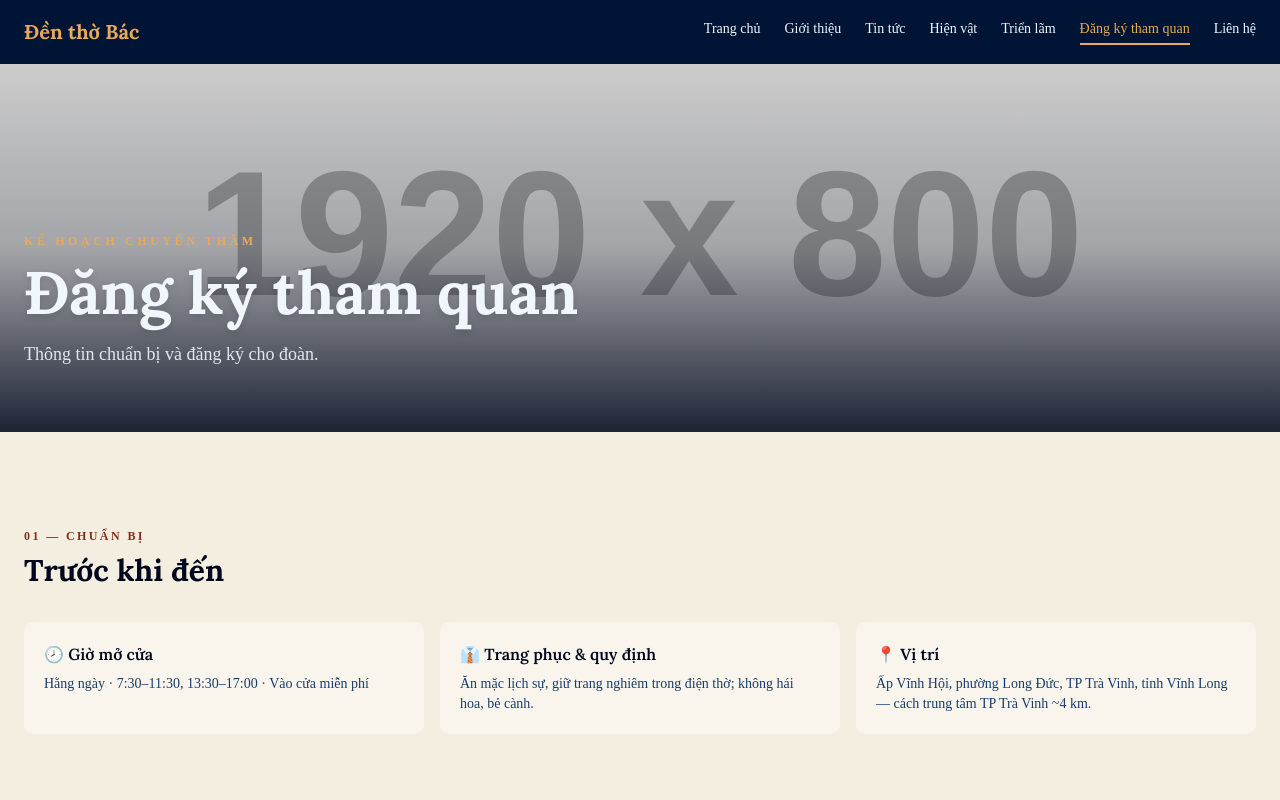
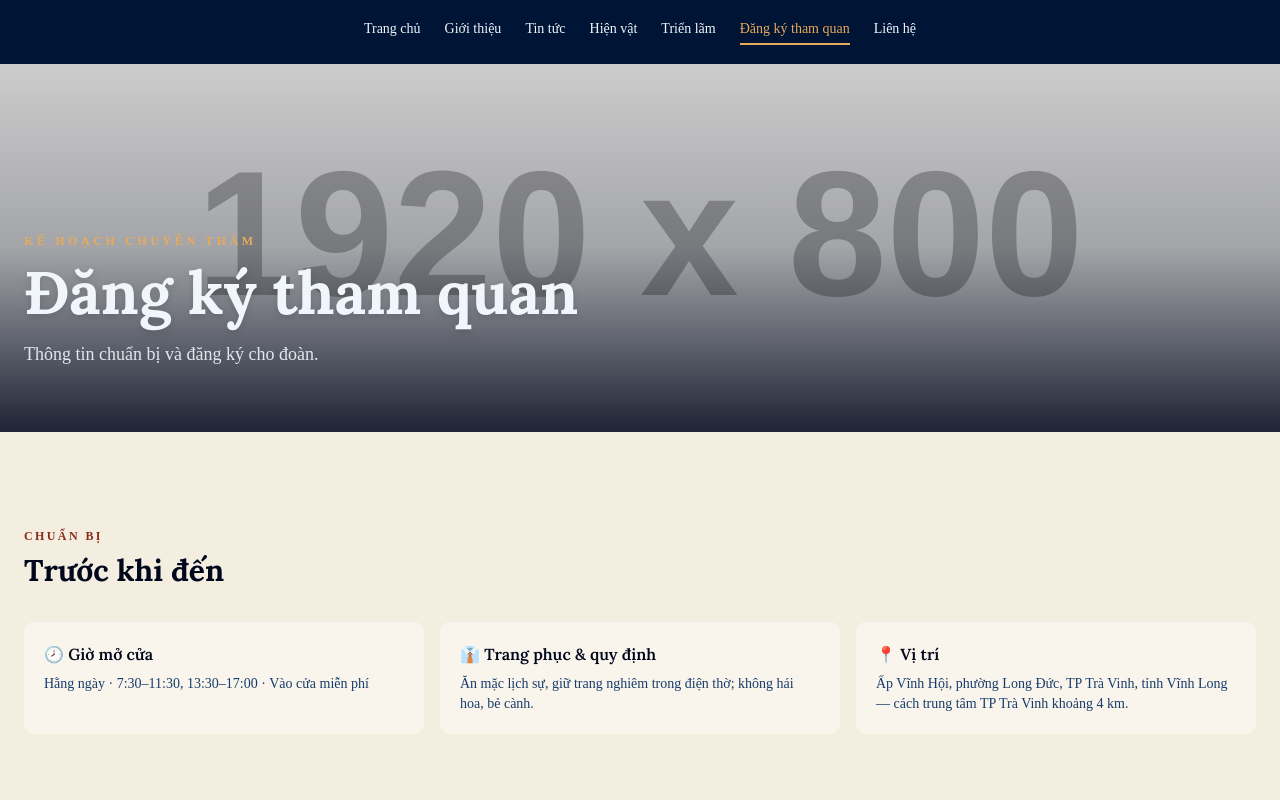
Before and after one commit to lvnam96/cn-dx23tt10-levannam-website-nextjs, a Next.js app: page /dang-ky-tham-quan in a window 1280 px wide. Shown: the top 800 px of the page. Built offline with nearby package versions, Linux system fonts and the light colour scheme.

Commit message:
chore: improve wording

```diff
--- a/app/(public)/dang-ky-tham-quan/page.tsx
+++ b/app/(public)/dang-ky-tham-quan/page.tsx
@@ -1,29 +1,50 @@
-import type { Metadata } from 'next'
-import { PageHero } from '@/components/public/PageHero'
-import { SectionWrapper } from '@/components/public/SectionWrapper'
-import { SectionHeader } from '@/components/public/SectionHeader'
-import { MapEmbed } from '@/components/public/MapEmbed'
-import { FaqAccordion } from '@/components/public/FaqAccordion'
-import { CrossLinkCards } from '@/components/public/CrossLinkCards'
-import { TourForm } from '@/components/public/TourForm'
-import { VISIT_INFO } from '@/lib/visit-info'
+import type { Metadata } from 'next';
+import { PageHero } from '@/components/public/PageHero';
+import { SectionWrapper } from '@/components/public/SectionWrapper';
+import { SectionHeader } from '@/components/public/SectionHeader';
+import { MapEmbed } from '@/components/public/MapEmbed';
+import { FaqAccordion } from '@/components/public/FaqAccordion';
+import { CrossLinkCards } from '@/components/public/CrossLinkCards';
+import { TourForm } from '@/components/public/TourForm';
+import { VISIT_INFO } from '@/lib/visit-info';
 
 export const metadata: Metadata = {
   title: 'Đăng ký tham quan',
   description: 'Đăng ký tham quan đoàn tại di tích Đền thờ Bác — giờ mở cửa, quy định, bản đồ.',
-}
+};
 
 export default function TourPage() {
   return (
     <>
-      <PageHero eyebrow="Kế hoạch chuyến thăm" title="Đăng ký tham quan" subtitle="Thông tin chuẩn bị và đăng ký cho đoàn." image="https://placehold.co/1920x800.png?text=Tham+quan" size="sm" />
+      <PageHero
+        eyebrow="Kế hoạch chuyến thăm"
+        title="Đăng ký tham quan"
+        subtitle="Thông tin chuẩn bị và đăng ký cho đoàn."
+        image="https://placehold.co/1920x800.png?text=Tham+quan"
+        size="sm"
+      />
 
       <SectionWrapper>
         <SectionHeader index="01" eyebrow="Chuẩn bị" title="Trước khi đến" />
         <div className="grid grid-cols-1 gap-4 md:grid-cols-3">
-          <div className="rounded-lg bg-paper-card p-5"><h3 className="font-heading font-semibold">🕗 Giờ mở cửa</h3><p className="mt-2 text-sm text-muted-foreground">{VISIT_INFO.hoursShort} · {VISIT_INFO.ticket}</p></div>
-          <div className="rounded-lg bg-paper-card p-5"><h3 className="font-heading font-semibold">👔 Trang phục & quy định</h3><p className="mt-2 text-sm text-muted-foreground">Ăn mặc lịch sự, giữ trang nghiêm trong điện thờ; không hái hoa, bẻ cành.</p></div>
-          <div className="rounded-lg bg-paper-card p-5"><h3 className="font-heading font-semibold">📍 Vị trí</h3><p className="mt-2 text-sm text-muted-foreground">{VISIT_INFO.address} — cách trung tâm TP Trà Vinh ~4 km.</p></div>
+          <div className="rounded-lg bg-paper-card p-5">
+            <h3 className="font-heading font-semibold">🕗 Giờ mở cửa</h3>
+            <p className="mt-2 text-sm text-muted-foreground">
+              {VISIT_INFO.hoursShort} · {VISIT_INFO.ticket}
+            </p>
+          </div>
+          <div className="rounded-lg bg-paper-card p-5">
+            <h3 className="font-heading font-semibold">👔 Trang phục & quy định</h3>
+            <p className="mt-2 text-sm text-muted-foreground">
+              Ăn mặc lịch sự, giữ trang nghiêm trong điện thờ; không hái hoa, bẻ cành.
+            </p>
+          </div>
+          <div className="rounded-lg bg-paper-card p-5">
+            <h3 className="font-heading font-semibold">📍 Vị trí</h3>
+            <p className="mt-2 text-sm text-muted-foreground">
+              {VISIT_INFO.address} — cách trung tâm TP Trà Vinh khoảng 4 km.
+            </p>
+          </div>
         </div>
       </SectionWrapper>
 
@@ -44,8 +65,14 @@ export default function TourPage() {
         <FaqAccordion
           items={[
             { q: 'Có mất phí tham quan không?', a: 'Khu di tích mở cửa tự do, vào cửa miễn phí cho mọi du khách.' },
-            { q: 'Đoàn đông cần đặt trước bao lâu?', a: 'Nên đăng ký trước vài ngày để Ban quản lý sắp xếp đón tiếp; chúng tôi sẽ liên hệ lại qua điện thoại để xác nhận.' },
-            { q: 'Có khu vực cho học sinh, sinh viên không?', a: 'Có khu vui chơi và cắm trại trong khuôn viên 5,4 ha, phù hợp cho các đoàn tham quan giáo dục.' },
+            {
+              q: 'Đoàn đông cần đặt trước bao lâu?',
+              a: 'Nên đăng ký trước vài ngày để Ban quản lý sắp xếp đón tiếp; chúng tôi sẽ liên hệ lại qua điện thoại để xác nhận.',
+            },
+            {
+              q: 'Có khu vực cho học sinh, sinh viên không?',
+              a: 'Có khu vui chơi và cắm trại trong khuôn viên 5,4 ha, phù hợp cho các đoàn tham quan giáo dục.',
+            },
           ]}
         />
       </SectionWrapper>
@@ -56,10 +83,16 @@ export default function TourPage() {
           links={[
             { href: '/hien-vat', title: 'Hiện vật', description: 'Xem trước bộ sưu tập.', icon: '🏺' },
             { href: '/trien-lam', title: 'Triển lãm', description: 'Các chuyên đề đang diễn ra.', icon: '🖼️' },
-            { href: '/lien-he', title: 'Liên hệ', description: 'Cần hỗ trợ thêm?', icon: '✉️' },
+            {
+              href: '/lien-he',
+              title: 'Liên hệ',
+              description: 'Cần hỗ trợ thêm?',
+              icon: '✉️',
+              linkText: 'Hãy cho chúng tôi biết',
+            },
           ]}
         />
       </SectionWrapper>
     </>
-  )
+  );
 }
--- a/components/public/Header.tsx
+++ b/components/public/Header.tsx
@@ -1,18 +1,12 @@
-'use client'
+'use client';
 
-import { useState } from 'react'
-import Link from 'next/link'
-import { usePathname } from 'next/navigation'
-import { Menu } from 'lucide-react'
-import { cn } from '@/lib/utils'
-import { Button } from '@/components/ui/button'
-import {
-  Sheet,
-  SheetContent,
-  SheetDescription,
-  SheetTitle,
-  SheetTrigger,
-} from '@/components/ui/sheet'
+import { useState } from 'react';
+import Link from 'next/link';
+import { usePathname } from 'next/navigation';
+import { Menu } from 'lucide-react';
+import { cn } from '@/lib/utils';
+import { Button } from '@/components/ui/button';
+import { Sheet, SheetContent, SheetDescription, SheetTitle, SheetTrigger } from '@/components/ui/sheet';
 
 const NAV_LINKS = [
   { href: '/', label: 'Trang chủ' },
@@ -22,29 +16,29 @@ const NAV_LINKS = [
   { href: '/trien-lam', label: 'Triển lãm' },
   { href: '/dang-ky-tham-quan', label: 'Đăng ký tham quan' },
   { href: '/lien-he', label: 'Liên hệ' },
-]
+];
 
 function isActive(pathname: string, href: string) {
-  if (href === '/') return pathname === '/'
+  if (href === '/') return pathname === '/';
   // Exact match or a true sub-path — avoids a sibling like /hien-vat-abc
   // wrongly activating /hien-vat.
-  return pathname === href || pathname.startsWith(`${href}/`)
+  return pathname === href || pathname.startsWith(`${href}/`);
 }
 
 export function Header() {
-  const pathname = usePathname()
-  const [open, setOpen] = useState(false)
+  const pathname = usePathname();
+  const [open, setOpen] = useState(false);
 
   return (
     <header className="sticky top-0 z-50 bg-header-bg text-navy-50">
-      <div className="mx-auto flex h-16 max-w-7xl items-center justify-between px-4 sm:px-6">
-        <Link href="/" className="font-heading text-xl font-bold text-gold-400">
+      <div className="mx-auto flex h-16 max-w-7xl items-center justify-end-safe md:justify-center px-4 sm:px-6">
+        {/* <Link href="/" className="font-heading text-xl font-bold text-gold-400">
           Đền thờ Bác
-        </Link>
+        </Link> */}
 
         <nav aria-label="Điều hướng chính" className="hidden gap-6 md:flex">
           {NAV_LINKS.map((link) => {
-            const active = isActive(pathname, link.href)
+            const active = isActive(pathname, link.href);
             return (
               <Link
                 key={link.href}
@@ -52,12 +46,12 @@ export function Header() {
                 aria-current={active ? 'page' : undefined}
                 className={cn(
                   'border-b-2 border-transparent pb-1 text-sm font-medium transition-colors hover:text-gold-400',
-                  active && 'border-gold-400 text-gold-400',
+                  active && 'border-gold-400 text-gold-400'
                 )}
               >
                 {link.label}
               </Link>
-            )
+            );
           })}
         </nav>
 
@@ -72,7 +66,7 @@ export function Header() {
             <SheetDescription className="sr-only">Liên kết điều hướng trang</SheetDescription>
             <nav aria-label="Điều hướng chính" className="mt-4 flex flex-col">
               {NAV_LINKS.map((link) => {
-                const active = isActive(pathname, link.href)
+                const active = isActive(pathname, link.href);
                 return (
                   <Link
                     key={link.href}
@@ -81,17 +75,17 @@ export function Header() {
                     aria-current={active ? 'page' : undefined}
                     className={cn(
                       'px-6 py-3 text-base font-medium hover:bg-navy-900 hover:text-gold-400',
-                      active && 'text-gold-400',
+                      active && 'text-gold-400'
                     )}
                   >
                     {link.label}
                   </Link>
-                )
+                );
               })}
             </nav>
           </SheetContent>
         </Sheet>
       </div>
     </header>
-  )
+  );
 }
--- a/components/public/SectionHeader.tsx
+++ b/components/public/SectionHeader.tsx
@@ -1,5 +1,5 @@
-import Link from 'next/link'
-import { cn } from '@/lib/utils'
+import Link from 'next/link';
+import { cn } from '@/lib/utils';
 
 export function SectionHeader({
   index,
@@ -10,19 +10,19 @@ export function SectionHeader({
   align = 'left',
   onDark = false,
 }: {
-  index?: string
-  eyebrow?: string
-  title: string
-  href?: string
-  hrefLabel?: string
-  align?: 'left' | 'center'
-  onDark?: boolean
+  index?: string;
+  eyebrow?: string;
+  title: string;
+  href?: string;
+  hrefLabel?: string;
+  align?: 'left' | 'center';
+  onDark?: boolean;
 }) {
   return (
     <div
       className={cn(
         'mb-8 flex flex-wrap items-end gap-x-4 gap-y-2',
-        align === 'center' ? 'flex-col items-center text-center' : 'justify-between',
+        align === 'center' ? 'flex-col items-center text-center' : 'justify-between'
       )}
     >
       <div>
@@ -30,30 +30,27 @@ export function SectionHeader({
           <p
             className={cn(
               'mb-2 text-xs font-semibold uppercase tracking-[0.2em]',
-              onDark ? 'text-gold-400' : 'text-red',
+              onDark ? 'text-gold-400' : 'text-red'
             )}
           >
-            {index ? `${index} — ` : ''}
+            {/* {index ? `${index} — ` : ''} */}
             {eyebrow}
           </p>
         )}
         <h2
           className={cn(
             'font-heading text-2xl font-bold leading-tight md:text-3xl',
-            onDark ? 'text-navy-50' : 'text-foreground',
+            onDark ? 'text-navy-50' : 'text-foreground'
           )}
         >
           {title}
         </h2>
       </div>
       {href && (
-        <Link
-          href={href}
-          className="shrink-0 text-sm font-medium text-gold-600 hover:underline"
-        >
+        <Link href={href} className="shrink-0 text-sm font-medium text-gold-600 hover:underline">
           {hrefLabel} →
         </Link>
       )}
     </div>
-  )
+  );
 }
--- a/lib/visit-info.ts
+++ b/lib/visit-info.ts
@@ -2,21 +2,20 @@
 export const VISIT_INFO = {
   name: 'Đền thờ Chủ tịch Hồ Chí Minh',
   address: 'Ấp Vĩnh Hội, phường Long Đức, TP Trà Vinh, tỉnh Vĩnh Long',
-  phone: '(0294) 3 855.369',
+  phone: '02943 855 369',
   email: 'bqlditich@travinh.gov.vn',
   hoursShort: 'Hằng ngày · 7:30–11:30, 13:30–17:00',
   ticket: 'Vào cửa miễn phí',
   // Google Maps embed centered on 9.9837, 106.330134
-  mapSrc:
-    'https://www.google.com/maps?q=9.9837,106.330134&z=16&output=embed',
-} as const
+  mapSrc: 'https://www.google.com/maps?q=9.9837,106.330134&z=16&output=embed',
+} as const;
 
 export const SITE_STATS: { value: string; label: string }[] = [
   { value: '1971', label: 'Khánh thành lần đầu' },
   { value: '1989', label: 'Di tích quốc gia' },
   { value: '5,4 ha', label: 'Khuôn viên' },
   { value: '100.000+', label: 'Lượt khách / năm' },
-]
+];
 
 export const SITE_TIMELINE: { year: string; caption: string }[] = [
   { year: '1969', caption: 'Bác mất — nhân dân Long Đức lập bàn thờ tưởng nhớ' },
@@ -25,4 +24,4 @@ export const SITE_TIMELINE: { year: string; caption: string }[] = [
   { year: '1972', caption: 'Dựng lại sau khi bị bom phá' },
   { year: '1975', caption: 'Bị phá lần ba — đất nước thống nhất' },
   { year: '1989', caption: 'Công nhận Di tích lịch sử, văn hóa cấp quốc gia' },
-]
+];
```
Also changed, not shown: components/public/CrossLinkCards.tsx (+9 -8 lines).
